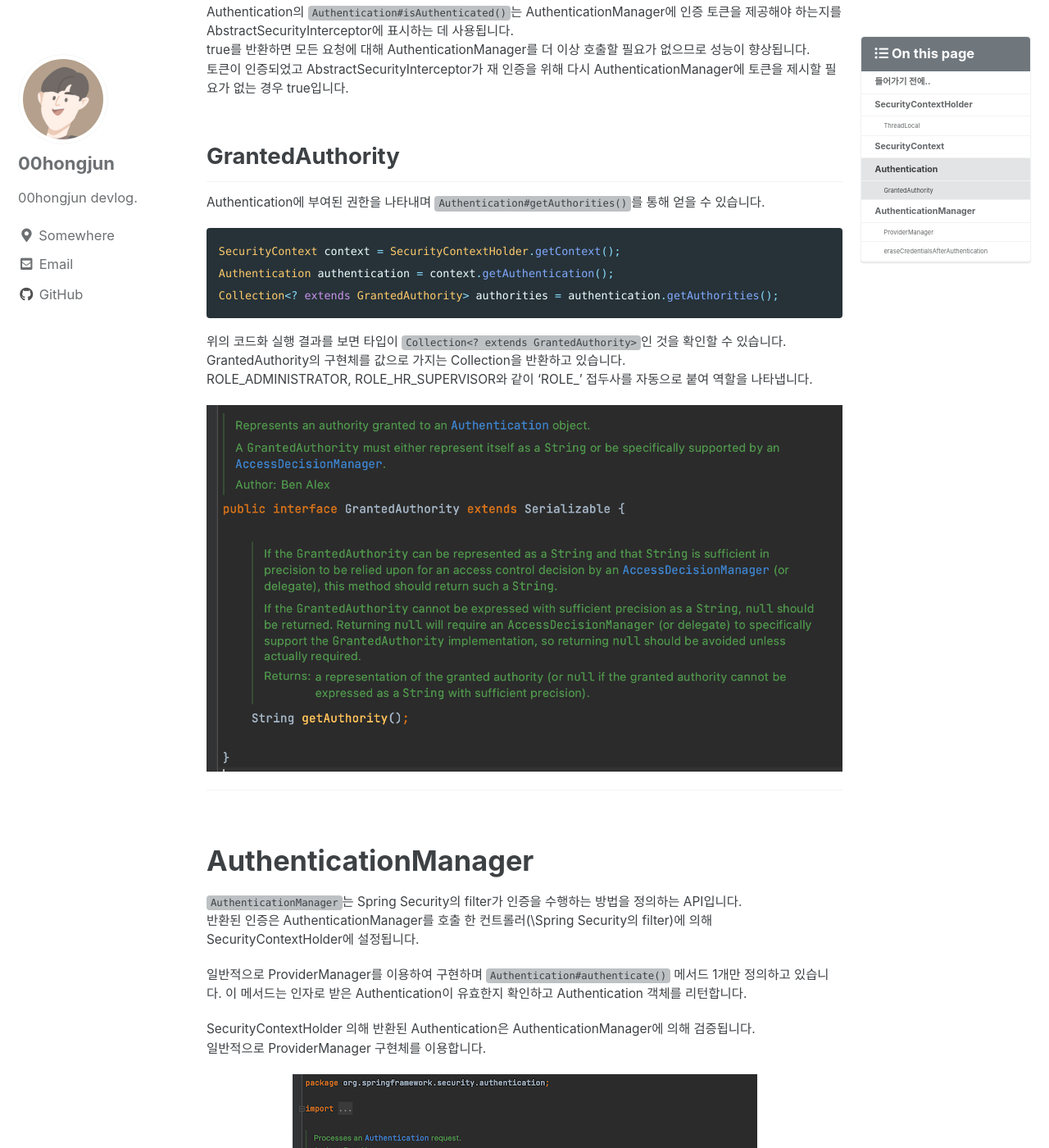
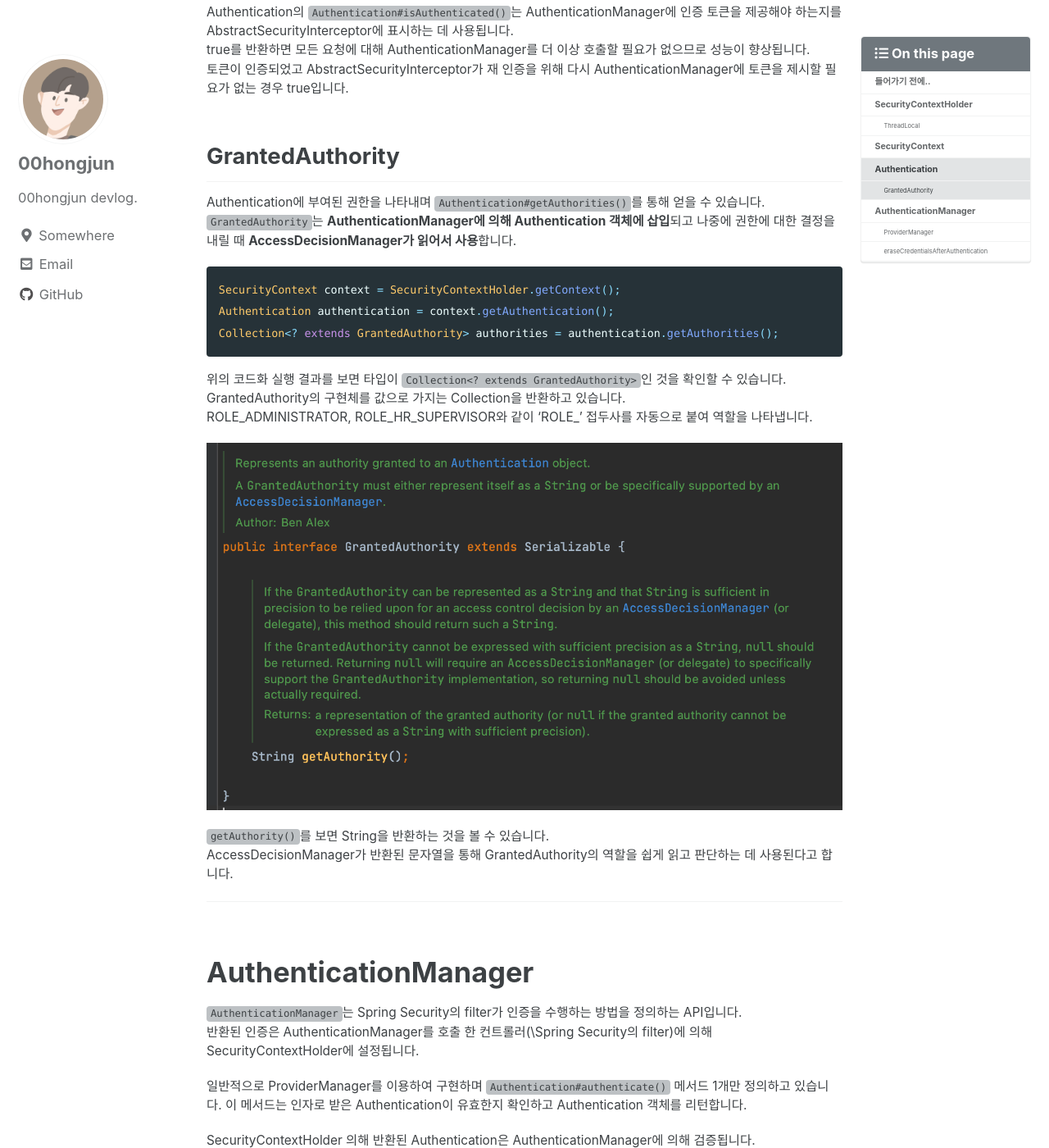
Before and after one commit to 00hongjun/00hongjun.github.io, a Jekyll site: the page built from _posts/spring/2021-05-16-securitycontextholder.md, in a window 1280 px wide and 1400 px high, scrolled down 7368 px. Shown: the whole window at 82% size. Built offline with Jekyll 4.4.1, drawn with Linux system fonts in a browser that asks for light colours; cached includes are drawn as plain includes; comment, search, counter and statistics services are not loaded.

Commit message:
SecurityContextHolder 포스팅 수정

````diff
--- a/_posts/spring/2021-05-16-securitycontextholder.md
+++ b/_posts/spring/2021-05-16-securitycontextholder.md
@@ -174,6 +174,7 @@ true를 반환하면 모든 요청에 대해 AuthenticationManager를 더 이상
 ## GrantedAuthority
 
 Authentication에 부여된 권한을 나타내며 `Authentication#getAuthorities()`를 통해 얻을 수 있습니다.
+`GrantedAuthority`는 **AuthenticationManager에 의해 Authentication 객체에 삽입**되고 나중에 권한에 대한 결정을 내릴 때 **AccessDecisionManager가 읽어서 사용**합니다.
 ```java
 SecurityContext context = SecurityContextHolder.getContext();
 Authentication authentication = context.getAuthentication();
@@ -184,6 +185,10 @@ ROLE_ADMINISTRATOR, ROLE_HR_SUPERVISOR와 같이 'ROLE_' 접두사를 자동으
 
 <img src="{{'/assets/images/spring/security/grantedauthority.png
 '}}" alt="" class="align-center">
+
+`getAuthority()`를 보면 String을 반환하는 것을 볼 수 있습니다.
+AccessDecisionManager가 반환된 문자열을 통해 GrantedAuthority의 역할을 쉽게 읽고 판단하는 데 사용된다고 합니다.
+
 
 ---
 
````
